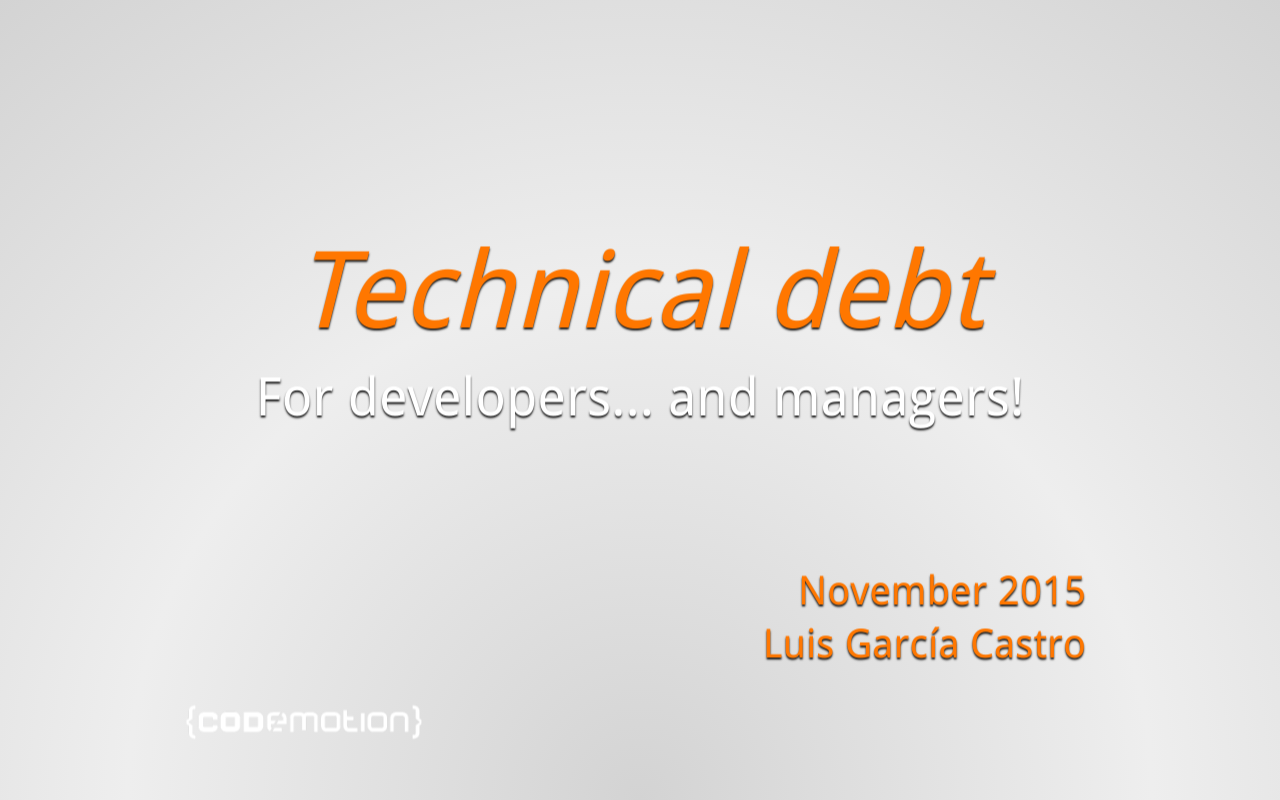
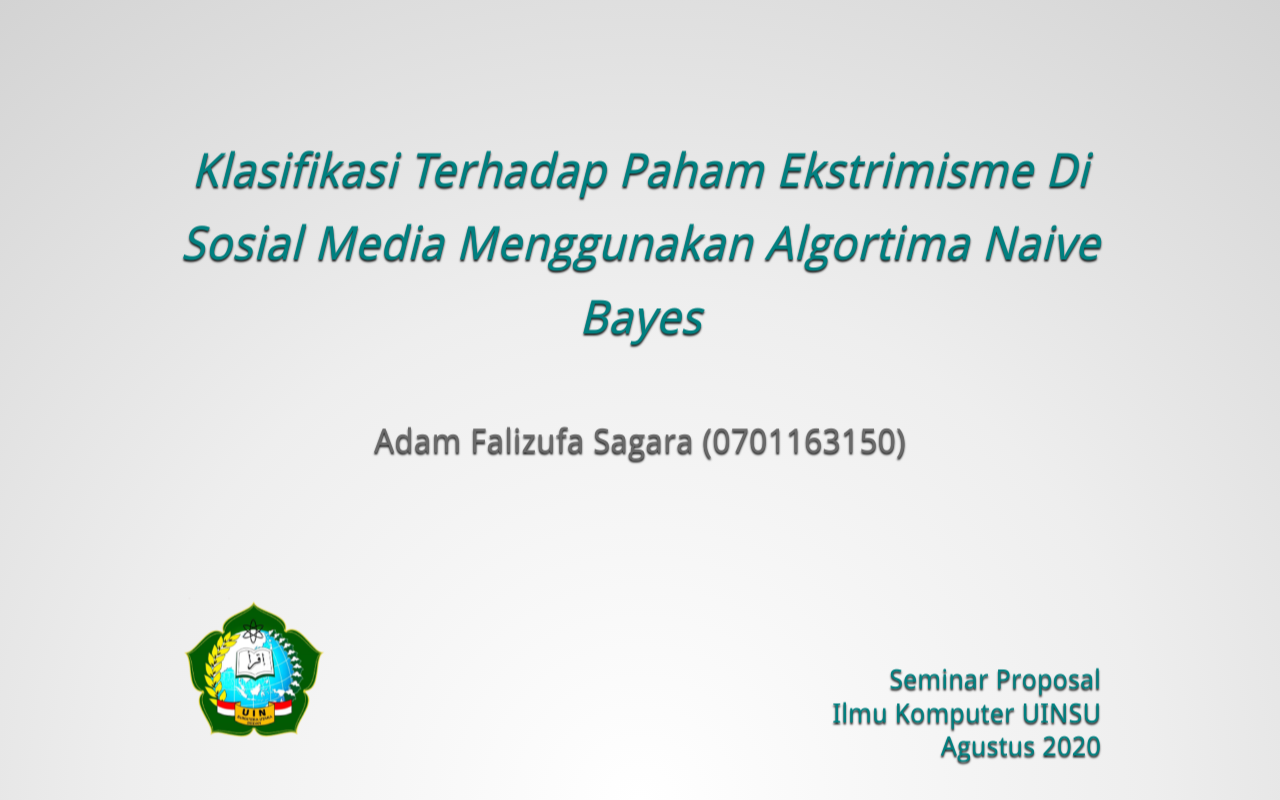
Before and after one commit to adamzvx/proposal-naivebayes, a website: page index.html in a window 1280 px wide. Shown: the top 800 px of the page. Drawn offline with Linux system fonts and the light colour scheme.

Commit message:
hapus gif

```diff
--- a/css/style.css
+++ b/css/style.css
@@ -11,8 +11,8 @@
 body{
     font-family: DroidSans;
     min-height: 740px;
-    color: #EEE;
-    /*color:#333333;*/
+    /*color: #EEE;*/
+    color:#333333;
 
     /*background: #333333;*/
 /*    background: #EEE;
@@ -23,11 +23,11 @@ body{
     background: radial-gradient(center bottom, circle farthest-corner, #666666, #EEE, white);*/
 
     background: #EEE;
-    background: -webkit-radial-gradient(center bottom, circle farthest-corner, lightgray, #EEE, lightgray);
-    background: -moz-radial-gradient(center bottom, circle farthest-corner, lightgray, #EEE, lightgray);
-    background: -o-radial-gradient(center bottom, circle farthest-corner, lightgray, #EEE, lightgray);
-    background: -ms-radial-gradient(center bottom, circle farthest-corner, lightgray, #EEE, lightgray);
-    background: radial-gradient(center bottom, circle farthest-corner, lightgray, #EEE, lightgray);
+    background: -webkit-radial-gradient(center bottom, circle farthest-corner, white, #EEE, lightgray);
+    background: -moz-radial-gradient(center bottom, circle farthest-corner, white, #EEE, lightgray);
+    background: -o-radial-gradient(center bottom, circle farthest-corner, white, #EEE, lightgray);
+    background: -ms-radial-gradient(center bottom, circle farthest-corner, white, #EEE, lightgray);
+    background: radial-gradient(center bottom, circle farthest-corner, white, #EEE, lightgray);
 
     -webkit-font-smoothing: antialiased;
     text-shadow: 1px 1px 2px rgba(0, 0, 0, 0.5);
@@ -75,7 +75,8 @@ body{
 	height: 729px; /* screen 810 */
 	padding: 20px 20px;
     font-family: DroidSans;
-    color: #EEE;
+    /*color: #EEE;*/
+    color: dimgray;
     text-shadow: 0 2px 2px rgba(0, 0, 0, .9);
     font-size: 30px;
     line-height: 36px;
@@ -88,7 +89,7 @@ body{
 }
 
 .title{
-    color: #ff7700;
+    color: teal;
     font-size: 80pt;
     padding: 20px;
     line-height: 65pt;
@@ -97,9 +98,20 @@ body{
     letter-spacing: normal;
     top: 25%
 }
+.title-sk{
+    color: teal;
+    font-size: 35pt;
+    padding: 10px 0px;
+    line-height: 55pt;
+    text-align: center;
+    position: relative;
+    letter-spacing: normal;
+    top: 10%
+}
 
 .subtitle{
-    color: #FFF;
+    /*color: #FFF;*/
+    color:dimgray;
     font-size: 40pt;
     line-height: 65pt;
     text-align: center;
@@ -108,12 +120,35 @@ body{
     top: 25%
 }
 
+.subtitle-sk{
+    /*color: #FFF;*/
+    color:dimgray;
+    font-size: 25pt;
+    line-height: 65pt;
+    text-align: center;
+    position: relative;
+    letter-spacing: normal;
+    top: 15%
+}
+
 .author{
-    color: #ff7700;
+    color: teal;
     font-family: DroidSans;
     font-size: 30pt;
     padding: 20px;
     line-height: 40pt;
+    text-align: right;
+    position: relative;
+    letter-spacing: normal;
+    top: 40%
+}
+
+.author-sk{
+    color: teal;
+    font-family: DroidSans;
+    font-size: 20pt;
+    padding: 5px;
+    line-height: 25pt;
     text-align: right;
     position: relative;
     letter-spacing: normal;
@@ -160,7 +195,8 @@ body{
 }
 
 .slide-title{
-    color: #FFF;
+    /*color: #FFF;*/
+    color: darkslategray;
     height: 120px;
     font-size: 36pt;
     line-height: 120px;
@@ -188,7 +224,7 @@ body{
 }
 
 em{
-    color: #ff7700;
+    color: teal;
 }
 
 .source{
@@ -264,8 +300,9 @@ em{
 }
 
 .event_logo {
-	width:250px;
-	vertical-align: middle;
+	/*width:250px;*/
+    width:150px;
+    vertical-align: middle;
 	position: absolute;
 	bottom:0;
 	left:0;
--- a/index.html
+++ b/index.html
@@ -8,12 +8,12 @@
         <meta name="description" content="Seminario de Deuda Técnica a cargo de Luis García Castro" />
         <meta name="author" content="Luis García Castro" />
         <meta name="keywords" content="Presentation, Deuda Técnica, Technical Debt, Presentación, Seminario" />
-        <title>Technical debt - Luis García Castro</title>
+        <title>Seminar Proposal Adam Falizufa Sagara</title>
 
 		<link rel="stylesheet" href="css/style.css" />
 
-		<link rel="shortcut icon" href="favicon.png" />
-		<link rel="apple-touch-icon" href="apple-touch-icon.png" />
+		<!-- <link rel="shortcut icon" href="favicon.png" />
+		<link rel="apple-touch-icon" href="apple-touch-icon.png" /> -->
     </head>
     <body class="impress-not-supported">
 
@@ -25,26 +25,32 @@
 	<div id="impress">
 
 		<div id="title" class="step slide with_height" data-x="3600" data-y="1500" data-z="1000" data-scale="5" data-rotate-x="-25" >
-			<div class="title">
-				<p><em>Technical debt</em></p>
+			<div class="title-sk">
+				<p><em>Klasifikasi Terhadap Paham Ekstrimisme Di Sosial Media Menggunakan Algortima Naive Bayes</em></p>
 			</div>
-			<div class="subtitle">
-				<p>For developers... and managers!</p>
+			<div class="subtitle-sk">
+				<p>Adam Falizufa Sagara (0701163150)</p>
 			</div>
-			<div class="author">
-				<p>November 2015 <br />Luis García Castro</p>
+			<div class="author-sk">
+				<p>Seminar Proposal <br> Ilmu Komputer UINSU <br />Agustus 2020</p>
 			</div>
 			<div class="event_logo">
-				<img src="img/Codemotion_logo.png" alt="Codemotion logo" class="event_logo" />
+				<img src="img/Logouinsu.png" alt= "logo UINSU" class="event_logo" />
 			</div>
 		</div>
 
 		<div id="recurring-comment-1" class="step slide" data-x="-750" data-y="-3500" data-scale="3">
 			<div class="section-title">
-				<h4>Recurring comments adam</h4>
+				<h2>Pembimbing</h2>
+				<h5>
+					<ol>
+						<li> Furqan</li>
+						<li> Ikhsan</li>
+					</ol>
+				</h5>
 			</div>
 			<div class="section-image">
-				<center><img src="img/gifs/doubtful.gif" alt="Without words" class="img_back fixed_height" /></center>
+				<center><img src="img/gifs/doubtful.gif" alt="" class="img_back fixed_height" /></center>
 			</div>
 			<div class="notes">
 				<ul>
@@ -61,7 +67,7 @@
 		</div>
 
 
-		<div id="introduction" class="step slide" data-y="3500" data-scale="5">
+		<!-- <div id="introduction" class="step slide" data-y="3500" data-scale="5">
 			<div class="slide-title">Who am I</div>
 			<div class="slide-content">
 				<p id="name">
@@ -102,7 +108,7 @@
 				</p>
 
 			</div>
-		</div>
+		</div> -->
 
 		<div id="recurring-comments" class="step slide" data-x="-750" data-y="-3500" data-scale="3">
 			<div class="section-title">
@@ -127,9 +133,7 @@
 
 		<div id="recurring-comments-2" class="step slide" data-x="-750" data-y="-3500" data-z="-200" data-rotate-x="-10" data-scale="1">
 			<div class="section-title">
-				<p>Didn't we document
-				<br />
-				this services?</p>
+				<h2>PENDAHULUAN</h2>
 			</div>
 			<div class="notes">
 				<ul>
@@ -145,7 +149,7 @@
 			</div>
 		</div>
 
-		<div id="recurring-comments-3" class="step slide" data-x="-750" data-y="-3500" data-z="-300" data-rotate-x="20" data-scale="1">
+		<!-- <div id="recurring-comments-3" class="step slide" data-x="-750" data-y="-3500" data-z="-300" data-rotate-x="20" data-scale="1">
 			<div class="section-title">
 				<p>I thought we had tested
 				<br />
@@ -241,7 +245,7 @@
 					<li>I just changed ONE line!</li>
 				</ul>
 			</div>
-		</div>
+		</div>-->
 
 		<div id="reasons" class="step slide" data-x="8000" data-y="-500" data-scale="4">
 			<div class="slide-title">My reasons to give this talk</div>
```
Also changed, not shown: README.md, img/Logouinsu.png (added), img/gifs/developer.gif (deleted), img/gifs/thank_you.gif (deleted), ori/README.md (added), 2 other files.
